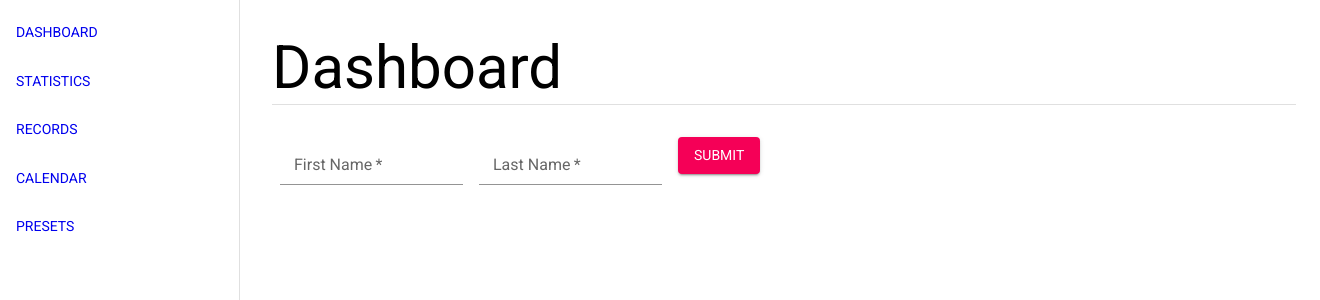
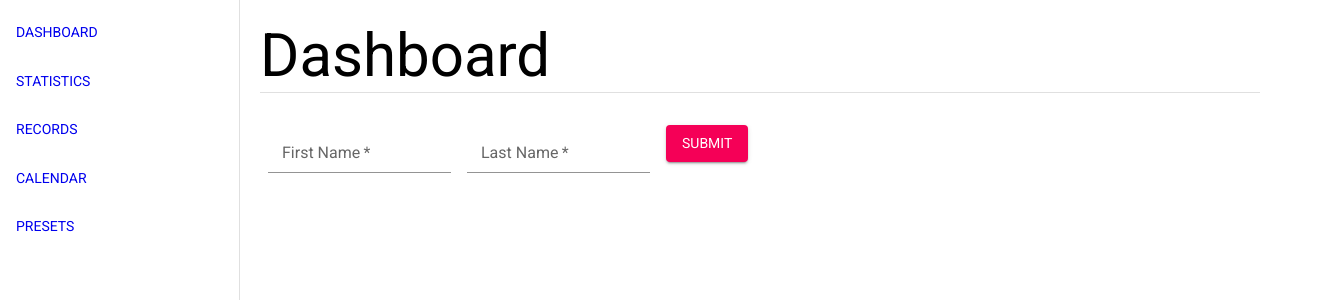
Before and after one commit to carangan/FitnessTracker, a React (Create React App) app: page / in a window 1280 px wide. Shown: the top 300 px of the page, 1320 px wide, since content can reach past the window. Built offline with nearby package versions, Linux system fonts and the light colour scheme.

Commit message:
fixed layout formatting

```diff
--- a/src/components/PageLayout.js
+++ b/src/components/PageLayout.js
@@ -1,14 +1,17 @@
 import { Box } from "@mui/material";
 
 const PageLayout = ({ children }) => {
+  const navBarWidth = 240;
+  const paddingWidth = 1.5; // in em units
+
   return (
     <Box
       component="main"
       sx={{
         flexGrow: 1,
-        p: 3,
-        width: { sm: `calc(100% - ${240}px)` },
-        ml: { sm: `${240}px` }
+        p: paddingWidth,
+        width: { sm: `calc(100% - ${navBarWidth}px - ${paddingWidth}em)` },
+        ml: { sm: `${navBarWidth}px` }
       }}>
       { children }
     </Box>
```
